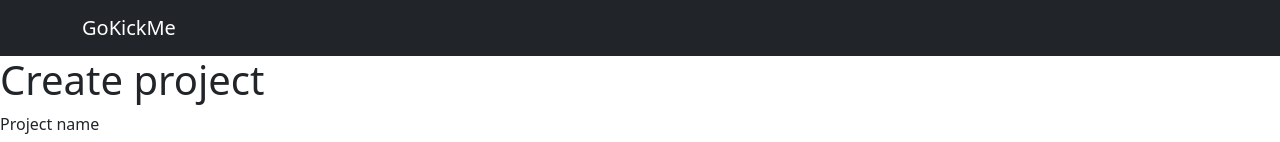
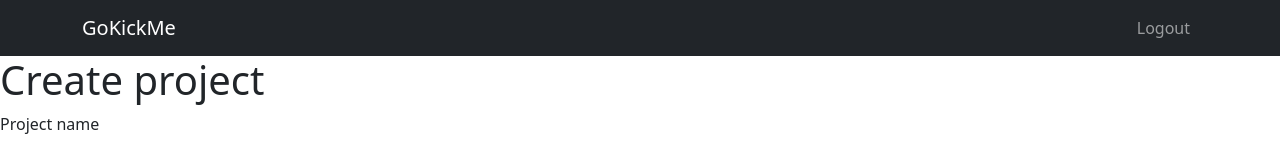
Before and after one commit to may-s-d/gokickme, a React (Create React App) app: page /createProject in a window 1280 px wide. Shown: the top 142 px of the page. Built offline with nearby package versions, Linux system fonts and the light colour scheme; what axios-mock-adapter would draw is missing.

Commit message:
Add logout button that clears sessionStorage

```diff
--- a/src/App.js
+++ b/src/App.js
@@ -83,7 +83,7 @@ function App() {
           <Route path='/designerHomepage' element={ designerPage(<DesignerHomepage />) } />
           <Route path='/createProject' element={ designerPage(<CreateProject />) } />
           <Route path='/adminHomepage' element={ adminPage(<AdminHomepage />) } />
-          {/* <Route path='/logout' element={ logout() } /> */}
+          <Route path='/logout' element={ logout() } />
         </Routes>
       </BrowserRouter>
     </>
--- a/src/components/Header.js
+++ b/src/components/Header.js
@@ -49,13 +49,13 @@ export default function Header(props) {
                 </Nav>
             );
         }
-        // else if (props.showAccountButtons !== false && props.loggedIn === true) {
-        //     return (
-        //         <Nav className='justify-content-end'>
-        //             <NavLink href='/logout'>Logout</NavLink>
-        //         </Nav>
-        //     )
-        // }
+        else if (props.showAccountButtons !== false && props.loggedIn === true) {
+            return (
+                <Nav className='justify-content-end'>
+                    <NavLink href='/logout'>Logout</NavLink>
+                </Nav>
+            )
+        }
     }
 
     return (
--- a/src/pages/CreateProject.js
+++ b/src/pages/CreateProject.js
@@ -59,7 +59,7 @@ function CreateProject() {
     }
   }
 
-  if (typeof projects === 'undefined') {
+    if (typeof projects === 'undefined') { // has not created a project yet
         return (
           <>
           <Header loggedIn={ true } />
@@ -100,14 +100,13 @@ function CreateProject() {
           </>
       )
     }
+
     else return (
-          <>
-          <Navigate
-              to={'/designerHomepage'}
-          />
-      </>
+        <>
+        <Navigate
+            to={'/designerHomepage'} />
+        </>
     )
-
   }
 
   export default CreateProject;
```
